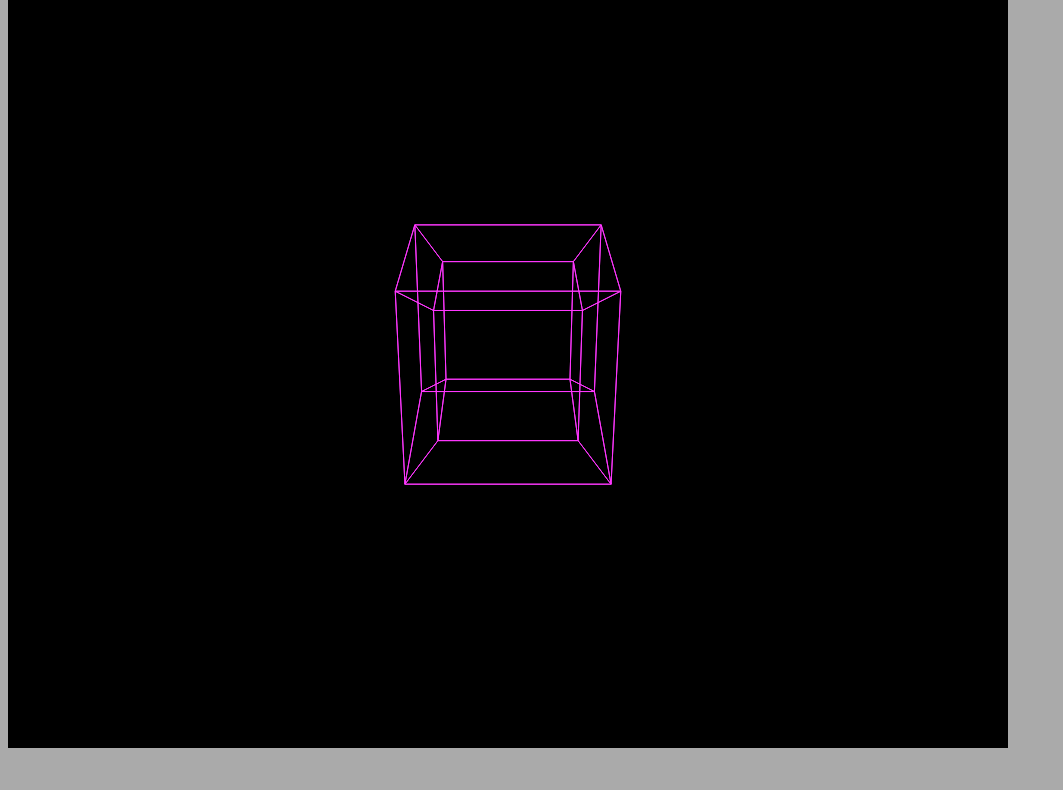
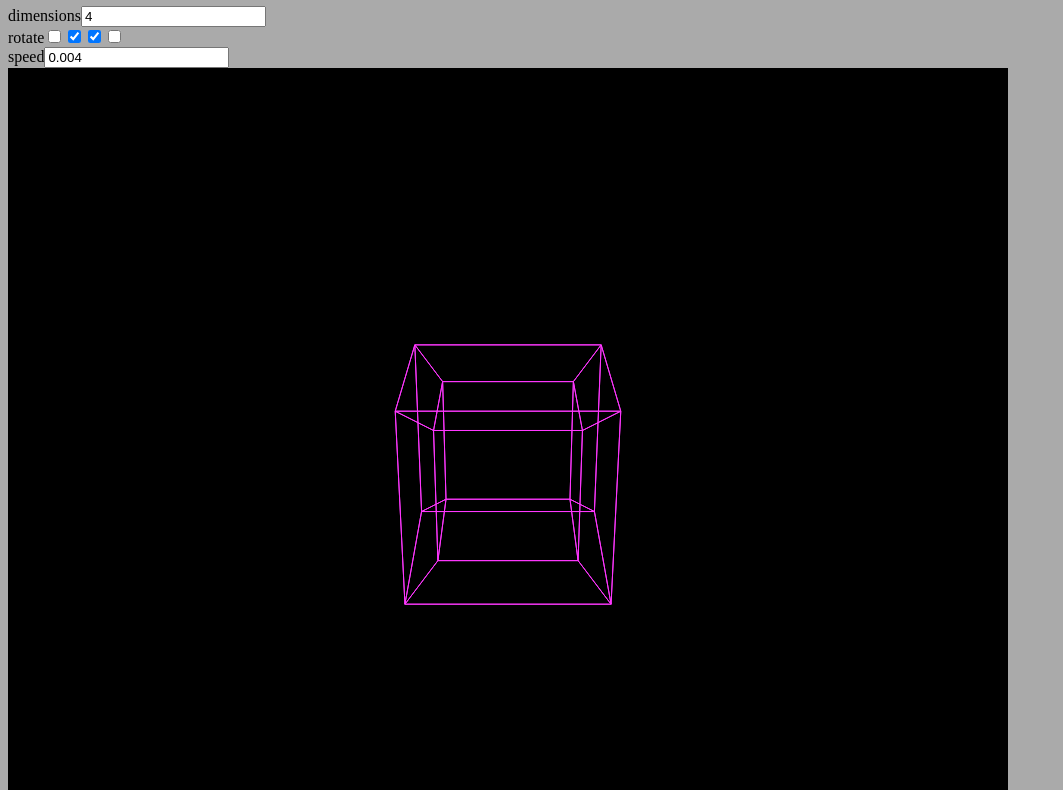
Before and after one commit to sph-mn/sph-other, a plain HTML site: page ga-hypercubes/index.html in a window 1280 px wide. Shown: the part 60-850 px from the top of the page, without its empty margins (0-1063 px from the left). Before the commit the page ends 816 px from the top, so only its background shows below. Drawn offline with Linux system fonts and the light colour scheme.

Commit message:
hypercube html ui controls

```diff
--- a/ga-hypercubes/compiled/main.js
+++ b/ga-hypercubes/compiled/main.js
@@ -1,9 +1,16 @@
 // Generated by CoffeeScript 1.12.7
 (function() {
-  var array_copy, array_equals, array_includes_array, array_new, array_numeric_increment_le, cube, factorial, k_cube_count, k_cubes_at_vertices_count, vector_diff, vector_diff_count;
+  var array_copy, array_equals, array_includes_array, array_new, array_numeric_increment_le, cube, factorial, false_if_nan, k_cube_count, k_cubes_at_vertices_count, ui_controls, vector_diff, vector_diff_count,
+    bind = function(fn, me){ return function(){ return fn.apply(me, arguments); }; };
 
   array_new = function(size, init) {
-    return Array(size).fill(init);
+    var a;
+    a = Array(size);
+    if (init != null) {
+      return a.fill(init);
+    } else {
+      return a;
+    }
   };
 
   array_copy = function(a) {
@@ -81,7 +88,7 @@
   };
 
   cube = function(options) {
-    var angle, canvas, canvas_height, canvas_width, ctx, dimensions, draw, f, get_lines, get_rotator, get_vertices, lines, project, refresh, rotate, rotate_dimensions, rotation_speed, space, vertices;
+    var angle, canvas, canvas_height, canvas_width, ctx, dimensions, draw, f, get_lines, get_rotator, get_vertices, interval, lines, project, refresh, rotate, rotate_dimensions, rotation_speed, space, vertices;
     dimensions = options.dimensions || 3;
     rotate_dimensions = options.rotate_dimensions || [];
     refresh = options.refresh || 20;
@@ -205,16 +212,108 @@
     f = function() {
       return angle = draw(ctx, vertices, lines, rotate, angle);
     };
-    return setInterval(f, refresh);
+    interval = setInterval(f, refresh);
+    return interval;
   };
 
-  cube({
+  false_if_nan = function(a) {
+    if (isNaN(a)) {
+      return false;
+    } else {
+      return a;
+    }
+  };
+
+  ui_controls = (function() {
+    ui_controls.prototype.options = {
       dimensions: 4,
       rotate_dimensions: [0, 1, 1, 0, 1],
       refresh: 20,
       rotation_speed: 0.004,
       canvas_width: 1000,
       canvas_height: 800
+    };
+
+    ui_controls.prototype.dom = {};
+
+    ui_controls.prototype.label = function(text, content) {
+      var label;
+      return label = crel("label", text, content);
+    };
+
+    ui_controls.prototype.update = function() {
+      var rot_dim;
+      this.options.dimensions = Math.max(1, false_if_nan(parseInt(this.dom["in"].dim.value)) || this.options.dimensions);
+      this.options.rotate_dimensions = this.dom["in"].rot_dim.map(function(a) {
+        if (a.checked) {
+          return 1;
+        } else {
+          return 0;
+        }
       });
+      rot_dim = document.getElementById("rot_dim");
+      rot_dim.innerHTML = "";
+      this.dom["in"].rot_dim = this.in_rot_dim_new();
+      this.dom["in"].rot_dim.forEach(function(a) {
+        return rot_dim.appendChild(a);
+      });
+      this.options.rotation_speed = false_if_nan(parseFloat(this.dom["in"].rot_speed.value)) || this.options.rotation_speed;
+      this.cube_interval && clearInterval(this.cube_interval);
+      return this.cube_interval = cube(this.options);
+    };
+
+    ui_controls.prototype.in_rot_dim_new = function() {
+      return array_new(this.options.dimensions, 0).map((function(_this) {
+        return function(a, index) {
+          a = crel("input", {
+            type: "checkbox",
+            value: index
+          });
+          a.checked = !(_this.options.rotate_dimensions[index] === 0);
+          a.addEventListener("change", _this.update);
+          return a;
+        };
+      })(this));
+    };
+
+    function ui_controls() {
+      this.in_rot_dim_new = bind(this.in_rot_dim_new, this);
+      this.update = bind(this.update, this);
+      var container, dim, in_dim, in_rot_dim, in_rot_speed, rot_dim, rot_speed;
+      in_dim = crel("input", {
+        type: "number",
+        value: this.options.dimensions
+      });
+      in_rot_speed = crel("input", {
+        type: "number",
+        step: "0.001",
+        value: this.options.rotation_speed
+      });
+      in_rot_dim = this.in_rot_dim_new();
+      rot_dim = crel("div", this.label("rotate"), crel("span", {
+        id: "rot_dim"
+      }, in_rot_dim));
+      rot_speed = this.label("speed", in_rot_speed);
+      dim = this.label("dimensions", in_dim);
+      this.dom["in"] = {
+        dim: in_dim,
+        rot_dim: in_rot_dim,
+        rot_speed: in_rot_speed
+      };
+      [in_dim, in_rot_speed].forEach((function(_this) {
+        return function(a) {
+          return a.addEventListener("change", _this.update);
+        };
+      })(this));
+      container = crel("div", dim, rot_dim, rot_speed);
+      document.getElementById("controls").appendChild(container);
+      this.update();
+    }
+
+    return ui_controls;
+
+  })();
+
+  new ui_controls;
 
 }).call(this);
--- a/ga-hypercubes/index.html
+++ b/ga-hypercubes/index.html
@@ -5,7 +5,10 @@
     <script src="foreign/crel.js"></script>
   </head>
   <body style="background-color:#aaa">
-    <canvas id="cube"/>
+    <h1>rotating hypercube wireframe projections</h1>
+    <div id="controls"></div>
+    <canvas id="cube" width="1000" height="800"></canvas>
+    <div><a href="http://sph.mn">sph.mn</a></div>
     <script src="compiled/main.js"></script>
   </body>
 </html>
```
Also changed, not shown: ga-hypercubes/main.coffee (+42 -22 lines), 2 other files. Lines whose indentation alone changed are shown as unchanged.
